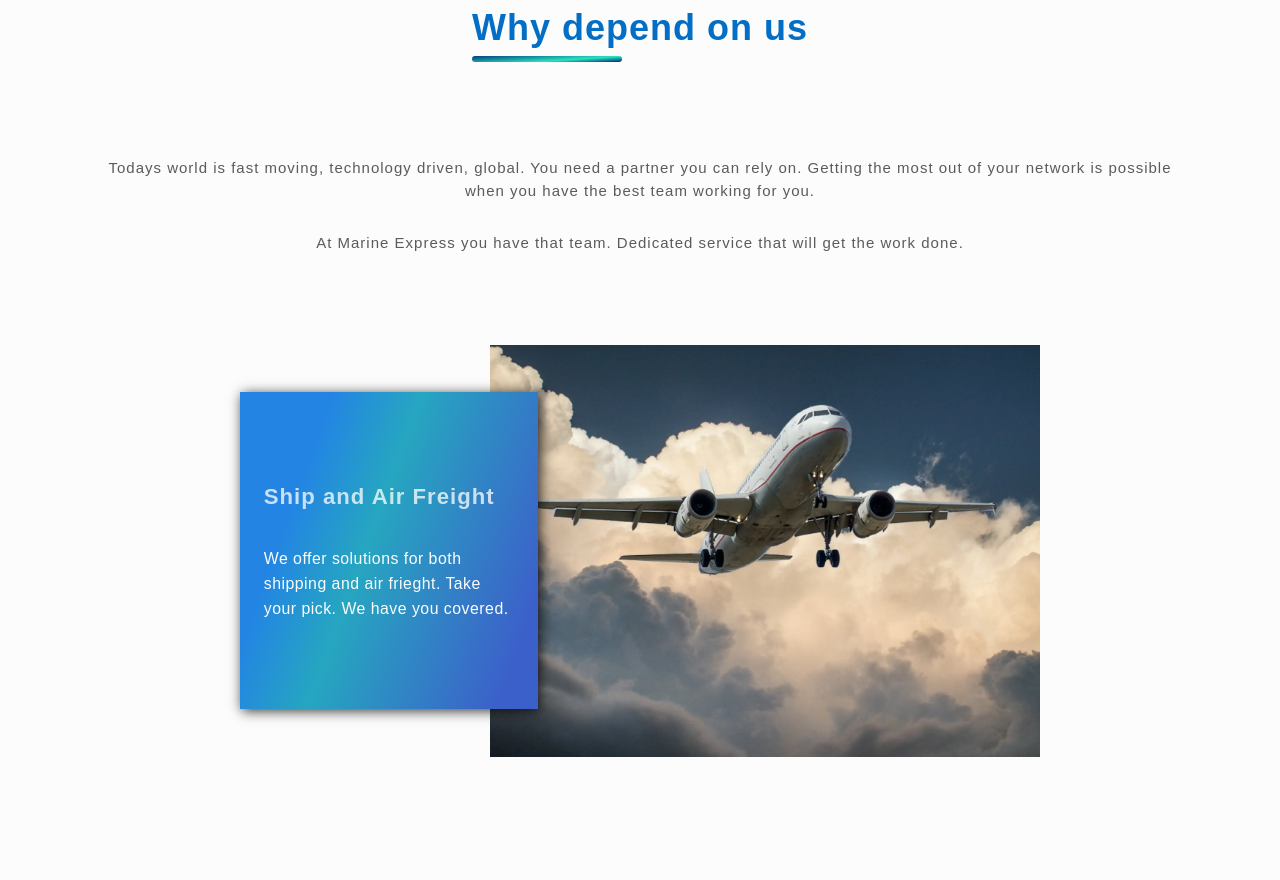
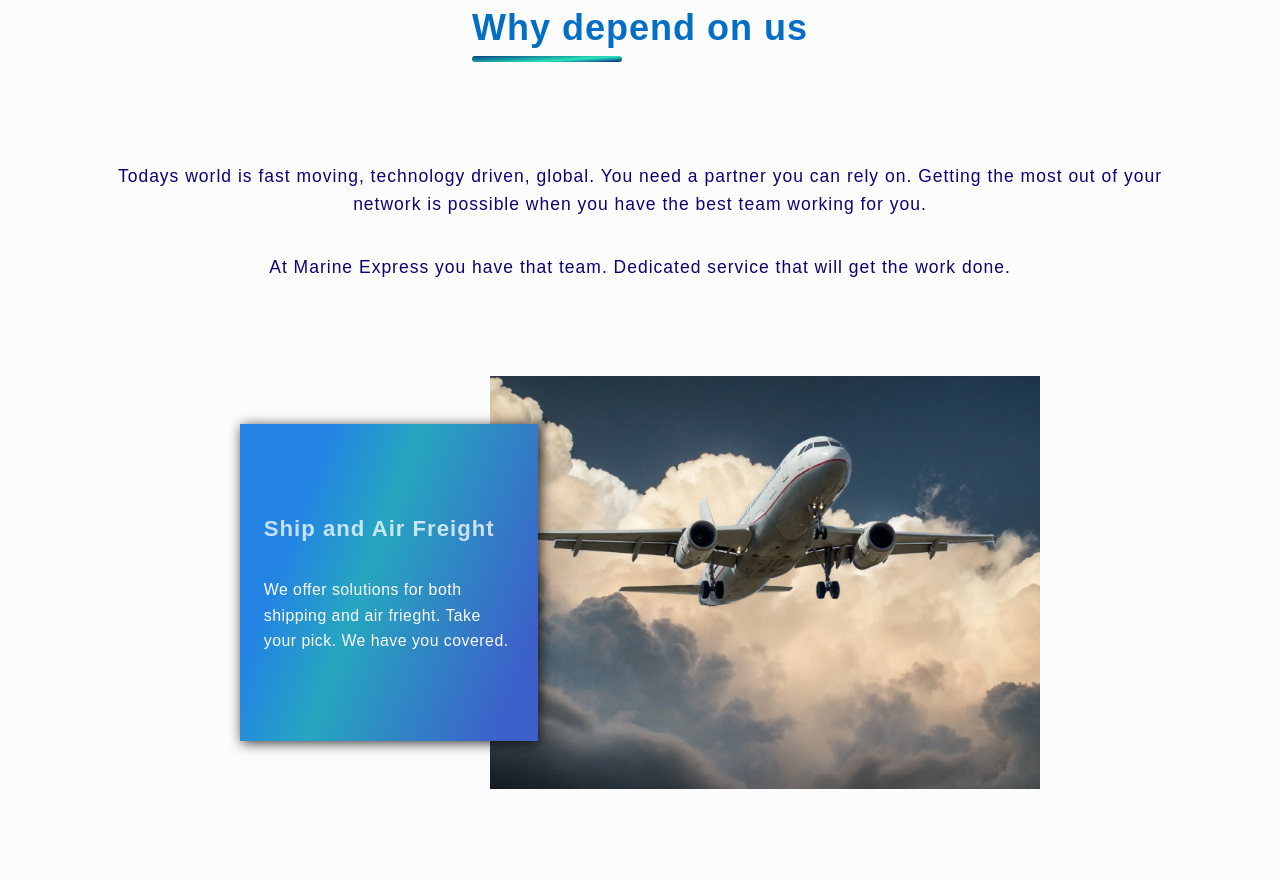
Before and after one commit to abeonweb/marine-express-site, a Next.js app: page / in a window 1280 px wide. Shown: the part 1660-2540 px from the top of the page. Built offline with nearby package versions, Linux system fonts and the light colour scheme.

Commit message:
font size, letter spacing and line height adjusted

```diff
--- a/styles/Features.module.css
+++ b/styles/Features.module.css
@@ -60,10 +60,12 @@
 }
 
 .text {
-    font-size: 1.5rem;
-    color: var(--color-dark);
+    font-size: 1.75rem;
+    color: var(--color-primary);
     padding: 2em 3em 2em;
     text-align: center;
+    letter-spacing: 1px;
+    line-height: 1.6;
 }
 
 .text:last-of-type {
--- a/styles/Services.module.css
+++ b/styles/Services.module.css
@@ -24,7 +24,9 @@
 }
 
 .serviceText{
-    font-size: 1.6em;
+    font-size: 1.75rem;
+    letter-spacing: 1px;
+    line-height: 1.6;
     color: var(--color-primary);
     padding: 0.5em 2em;
     margin: 0 auto;
```
